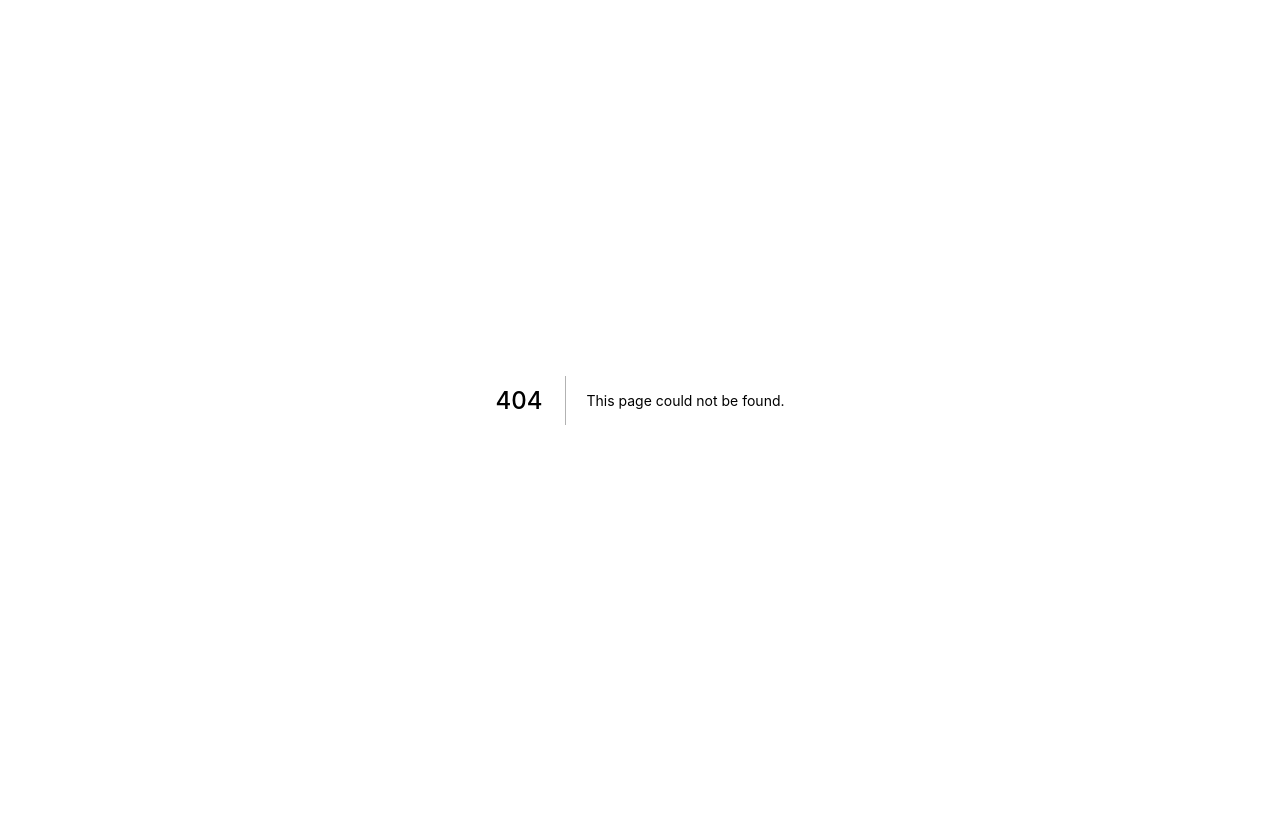
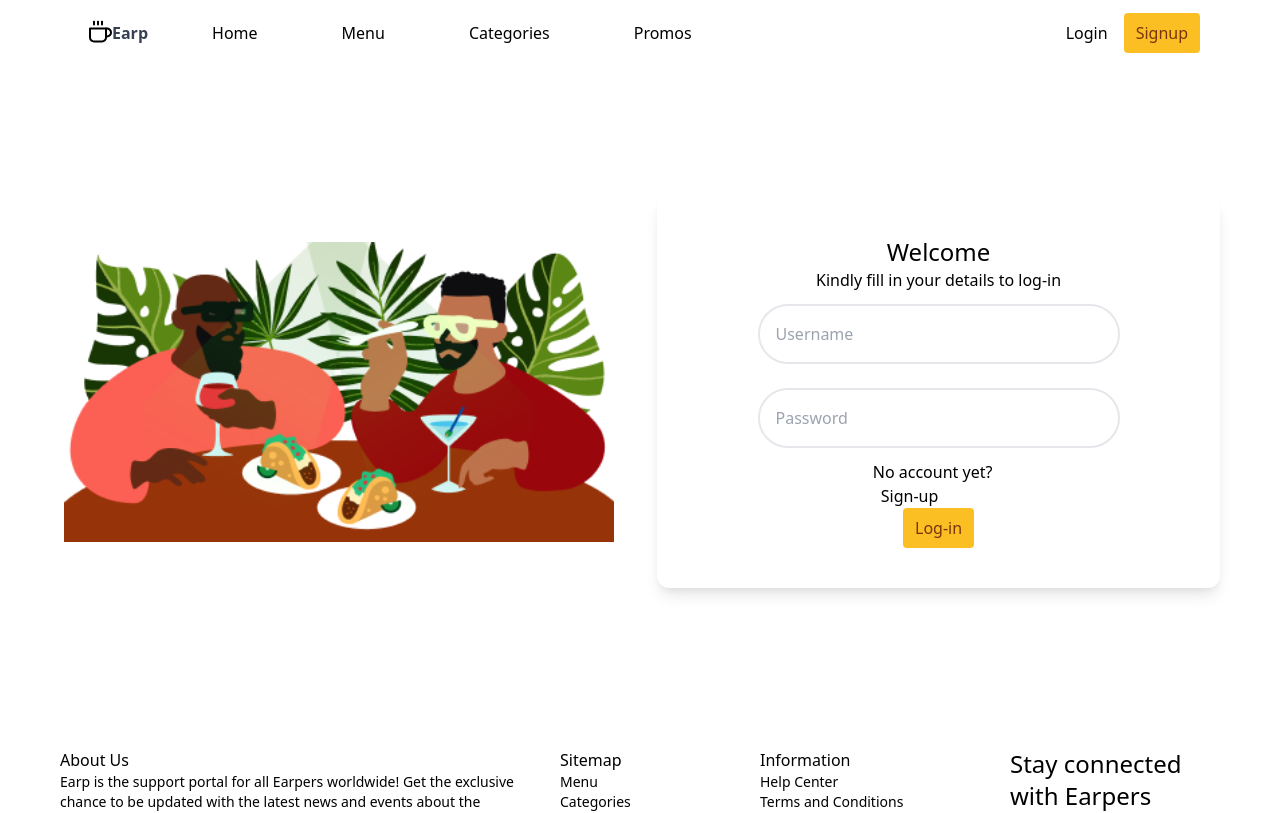
Before and after one commit to knee-rel/earp_front, a Next.js app: page /login in a window 1280 px wide. Before the commit this address had no page. Shown: the top 813 px of the page. Built offline with nearby package versions, Linux system fonts and the light colour scheme.

Commit message:
added signup and login

```diff
--- /dev/null
+++ b/pages/login.js
@@ -0,0 +1,59 @@
+import React, { useState } from "react";
+import Link from "next/link";
+import Image from "next/image";
+
+import Button from "../components/button";
+import Footer from "../components/footer";
+import Header from "../components/header";
+import Dine from "../public/dine.png";
+
+const SignUpPage = (props) => {
+  const [email, setEmail] = useState("");
+  const [password, setPassword] = useState("");
+
+  const emailChangeHandler = (event) => {
+    setEmail(event.target.value);
+  };
+
+  const passwordChangeHandler = (event) => {
+    setPassword(event.target.value);
+  };
+  return (
+    <div>
+      <Header />
+      <div className="flex items-center justify-center flex-col md:flex-row w-full m-5 p-10">
+        <div className="flex items-center justify-center w-full lg:w-1/2">
+          <Image src={Dine} alt="Dine" height={300} width={550} />
+        </div>
+        <div className="flex items-center justify-center bg-white flex-col p-10 m-10 shadow-lg rounded-xl w-full lg:w-1/2">
+          <div className="text-center">
+            <h1 className="text-2xl">Welcome</h1>
+            <p>Kindly fill in your details to log-in</p>
+          </div>
+          <form className="flex items-center justify-center bg-white flex-col w-full">
+            <input
+              className="p-4 w-full lg:w-3/4 rounded-full bg-white border-2 m-3 focus:outline-none "
+              type="text"
+              placeholder="Username"
+            />
+            <input
+              className="p-4 w-full lg:w-3/4 rounded-full bg-white border-2 m-3 focus:outline-none "
+              type="text"
+              placeholder="Password"
+            />
+          </form>
+          <p className="mr-3">
+            No account yet?
+            <Link href="/login" className="m-2 text-blue-300" passHref>
+              <p className="ml-2">Sign-up</p>
+            </Link>
+          </p>
+          <Button>Log-in</Button>
+        </div>
+      </div>
+      <Footer />
+    </div>
+  );
+};
+
+export default SignUpPage;
--- /dev/null
+++ b/pages/signup.js
@@ -0,0 +1,64 @@
+import React, { useState } from "react";
+import Link from "next/link";
+import Image from "next/image";
+
+import Button from "../components/button";
+import Footer from "../components/footer";
+import Header from "../components/header";
+import Dine from "../public/dine.png";
+
+const SignUpPage = (props) => {
+  const [email, setEmail] = useState("");
+  const [password, setPassword] = useState("");
+
+  const emailChangeHandler = (event) => {
+    setEmail(event.target.value);
+  };
+
+  const passwordChangeHandler = (event) => {
+    setPassword(event.target.value);
+  };
+  return (
+    <div>
+      <Header />
+      <div className="flex items-center justify-center flex-col md:flex-row w-full m-5 p-10">
+        <div className="flex items-center justify-center w-full lg:w-1/2">
+          <Image src={Dine} alt="Dine" height={300} width={550} />
+        </div>
+        <div className="flex items-center justify-center bg-white flex-col p-10 m-10 shadow-lg rounded-xl w-full lg:w-1/2">
+          <div className="text-center">
+            <h1 className="text-2xl">Welcome</h1>
+            <p>Fill in your details to create an account</p>
+          </div>
+          <form className="flex items-center justify-center bg-white flex-col w-full">
+            <input
+              className="p-4 w-full lg:w-3/4 rounded-full bg-white border-2 m-3 focus:outline-none "
+              type="text"
+              placeholder="Username"
+            />
+            <input
+              className="p-4 w-full lg:w-3/4 rounded-full bg-white border-2 m-3 focus:outline-none "
+              type="text"
+              placeholder="Password"
+            />
+            <input
+              className="p-4 w-full lg:w-3/4 rounded-full bg-white border-2 m-3 focus:outline-none "
+              type="text"
+              placeholder="Confirm Password"
+            />
+          </form>
+          <p className="mr-3">
+            Already have an account?
+            <Link href="/login" className="m-2 text-blue-300">
+              Login
+            </Link>
+          </p>
+          <Button>Sign-Up</Button>
+        </div>
+      </div>
+      <Footer />
+    </div>
+  );
+};
+
+export default SignUpPage;
```
